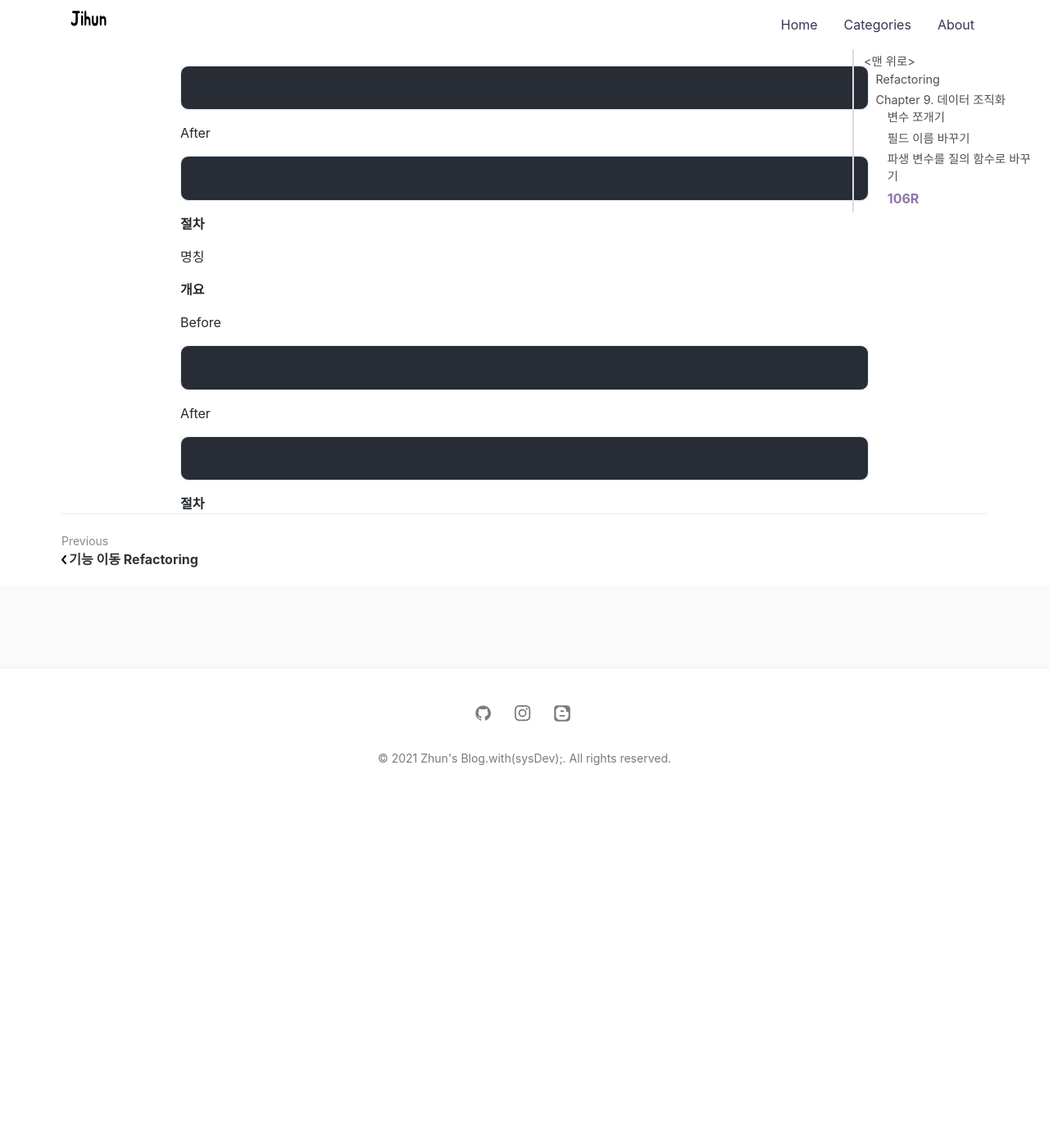
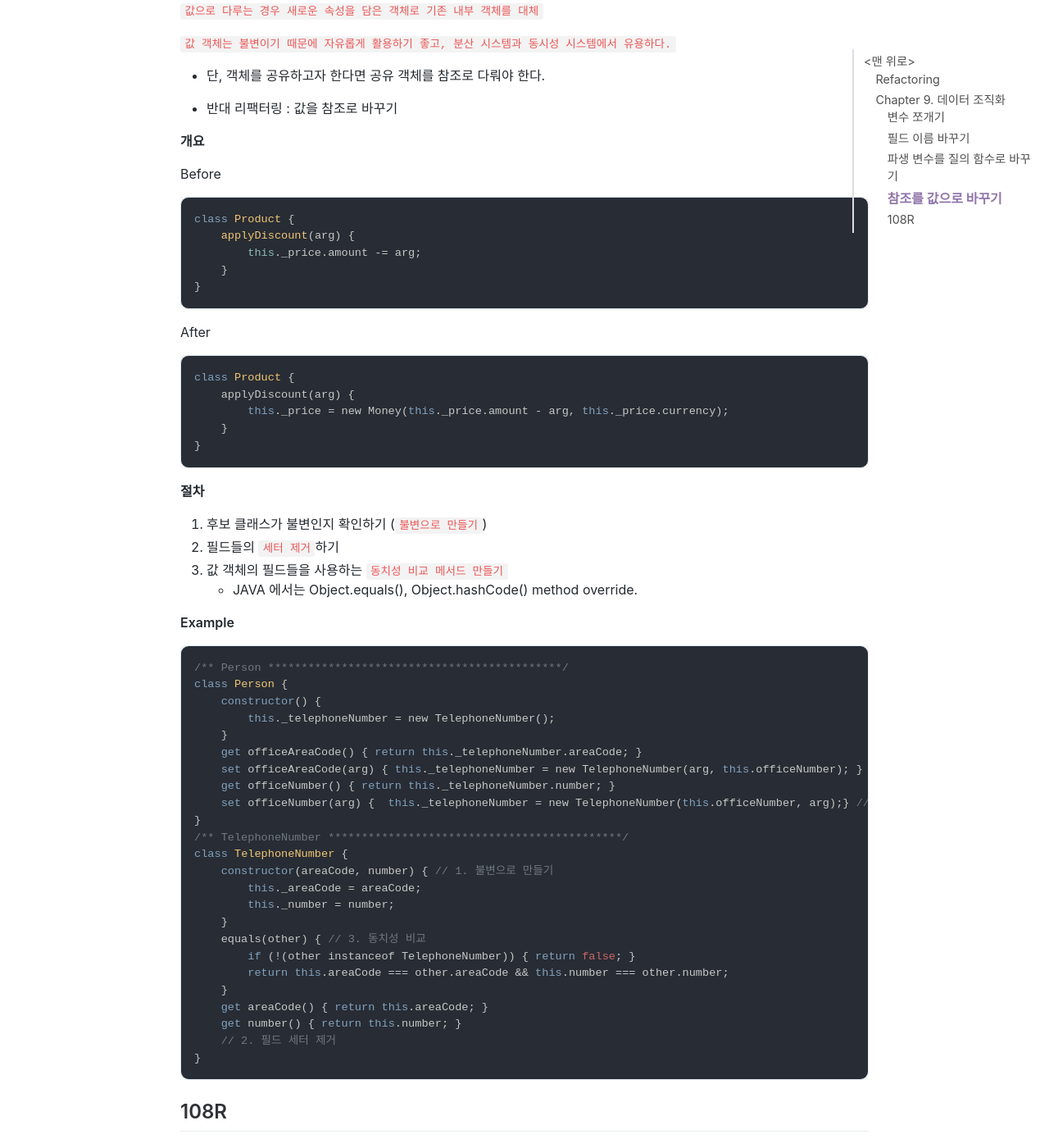
Before and after one commit to jihunparkme/jihunparkme.github.io, a Jekyll site: the page built from _posts/2021-11-26-Refactoring-09.md, in a window 1280 px wide and 1400 px high, scrolled down 4348 px. Shown: the whole window at 82% size. Built offline with Jekyll 4.4.1, drawn with Linux system fonts in a browser that asks for light colours; nearby versions of some CDN libraries; comment, search, counter and statistics services are not loaded; before the commit the page ends 5328 px from its top, so only the background shows below that; some of the changed text lies outside the part shown.

Commit message:
[Refactoring] 참조를 값으로 바꾸기

````diff
--- a/_posts/2021-11-26-Refactoring-09.md
+++ b/_posts/2021-11-26-Refactoring-09.md
@@ -106,9 +106,9 @@ class Organization {
 **Example**
 
 ```javascript
-class Organization { // 2.
+class Organization { // 2. 캡슐화
     constructor(data) {
-        this._title = data.title; // 3.
+        this._title = data.title; // 3. 필드명 변경 후 메서드 수정
         this._country = data._country;
     }
     get title() { return this._title; } // 3.
@@ -117,7 +117,7 @@ class Organization { // 2.
     set country(aCountryCode) { this._country = aCountryCode; }
 }
 
-const organization = new Organization({ // 6.
+const organization = new Organization({ // 6. 접근자 이름 변경
     title: '애크미 구스베리',
     country: 'GB',
 });
@@ -165,17 +165,87 @@ set discountedTotal(aNumber) { this._discount = aNumber; }
 ```javascript
 class ProductionPlan {
     constructor(production) {
-        this._initialProduction = production; // 1.
+        this._initialProduction = production; // 1. 변수 쪼개기
         this._productionAccumulator = 0; // 1.
         this._adjustments = [];
     }
-    get production() { return this._initialProduction + this._productionAccumulator; } // 2.
+    get production() { return this._initialProduction + this._productionAccumulator; } // 2. 변수 값 계산
     get calculatedProductionAccumulator() { return this._adjustments.reduce((sum, a) => sum + a.amount, 0); }
     applyAdjustment(anAdjustment) { this._adjustments.push(anAdjustment); }
 }
 ```
 
-## 106R
+## 참조를 값으로 바꾸기
+
+`참조로 다루는 경우는 내부 객체를 그대로 둔 채 객체의 속성만 갱신`
+
+`값으로 다루는 경우 새로운 속성을 담은 객체로 기존 내부 객체를 대체`
+
+`값 객체는 불변이기 때문에 자유롭게 활용하기 좋고, 분산 시스템과 동시성 시스템에서 유용하다.`
+
+- 단, 객체를 공유하고자 한다면 공유 객체를 참조로 다뤄야 한다.
+
+- 반대 리팩터링 : 값을 참조로 바꾸기
+
+**개요**
+
+Before
+
+```javascript
+class Product {
+    applyDiscount(arg) {
+        this._price.amount -= arg;
+    }
+}
+```
+
+After
+
+```javascript
+class Product {
+    applyDiscount(arg) {
+        this._price = new Money(this._price.amount - arg, this._price.currency);
+    }
+}
+```
+
+**절차**
+
+1. 후보 클래스가 불변인지 확인하기 (`불변으로 만들기`)
+2. 필드들의 `세터 제거`하기
+3. 값 객체의 필드들을 사용하는 `동치성 비교 메서드 만들기`
+   - JAVA 에서는 Object.equals(), Object.hashCode() method override.
+
+**Example**
+
+```javascript
+/** Person ********************************************/
+class Person {
+    constructor() {
+        this._telephoneNumber = new TelephoneNumber();
+    }
+    get officeAreaCode() { return this._telephoneNumber.areaCode; }
+    set officeAreaCode(arg) { this._telephoneNumber = new TelephoneNumber(arg, this.officeNumber); } // 1.
+    get officeNumber() { return this._telephoneNumber.number; }
+    set officeNumber(arg) {  this._telephoneNumber = new TelephoneNumber(this.officeNumber, arg);} // 1.
+}
+/** TelephoneNumber ********************************************/
+class TelephoneNumber {
+    constructor(areaCode, number) { // 1. 불변으로 만들기
+        this._areaCode = areaCode;
+        this._number = number;
+    }
+    equals(other) { // 3. 동치성 비교
+        if (!(other instanceof TelephoneNumber)) { return false; }
+        return this.areaCode === other.areaCode && this.number === other.number;
+    }
+    get areaCode() { return this.areaCode; }
+    get number() { return this.number; }
+    // 2. 필드 세터 제거
+}
+```
+
+## 108R
 
 명칭
 
@@ -212,3 +282,39 @@ After
 ```
 
 **절차**
+
+명칭
+
+**개요**
+
+Before
+
+```javascript
+
+```
+
+After
+
+```javascript
+
+```
+
+**절차**
+
+명칭
+
+**개요**
+
+Before
+
+```javascript
+
+```
+
+After
+
+```javascript
+
+```
+
+**절차**
````
